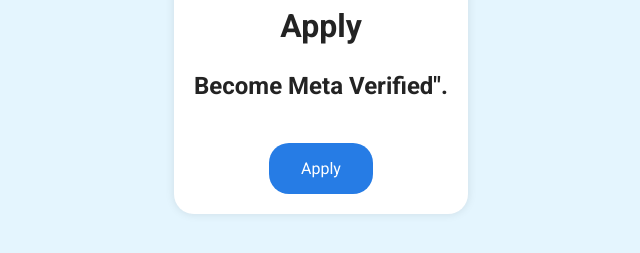
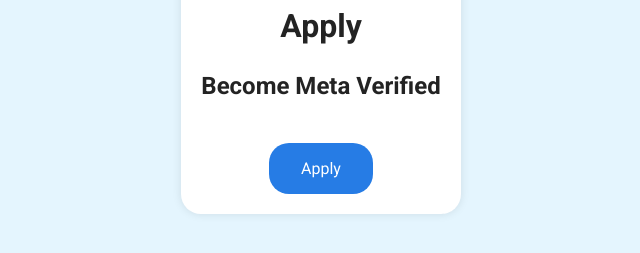
Before and after one commit to fomework/safa-ab-new, a plain HTML site: page index.html in a window 1280 px wide. Shown: the part 353-606 px from the top of the page, without its empty margins (319-959 px from the left). Drawn offline with Linux system fonts and the light colour scheme.

Commit message:
Update index.html

```diff
--- a/index.html
+++ b/index.html
@@ -94,7 +94,7 @@
     <div class="container">
         <img class="logo" src="facebook photo.jpeg" alt="Logo">
         <h1>Apply</h1>
-        <h2>Become Meta Verified".</h2>
+        <h2>Become Meta Verified</h2>
         <a class="button" href="help.html">Apply</a>
     </div>
 </body>
```
